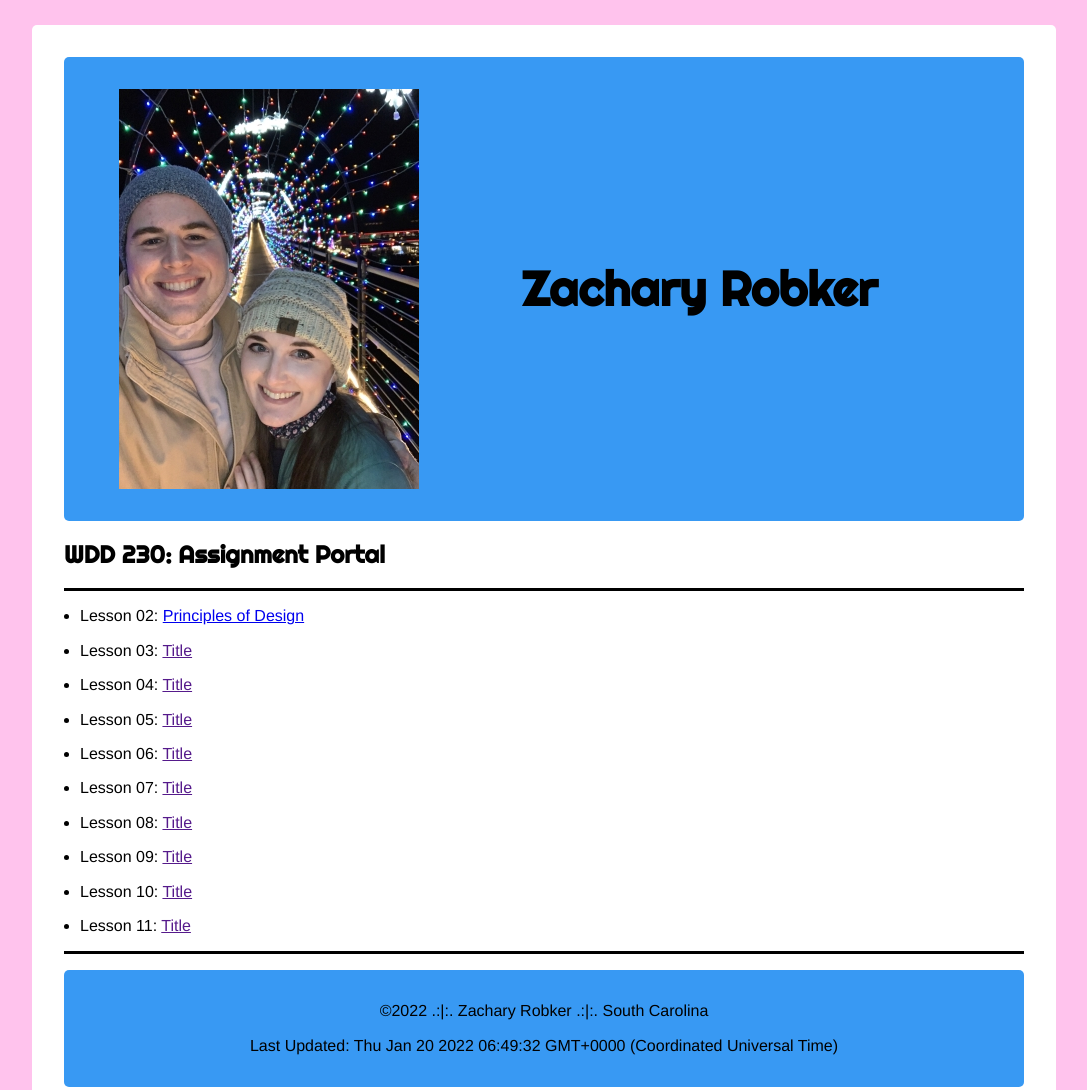
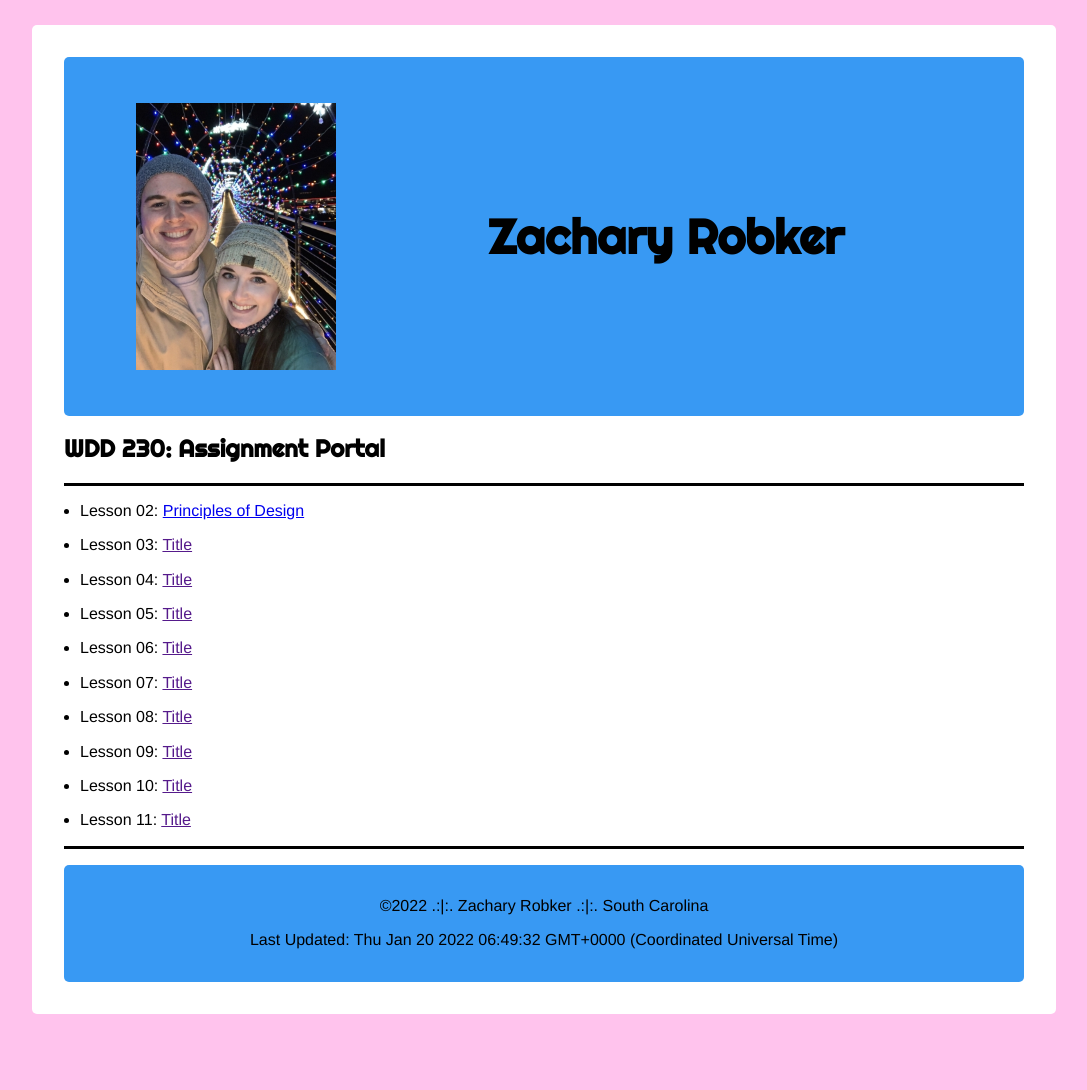
Before and after one commit to zrobker/winter, a plain HTML site: page index.html in a window 1280 px wide. Shown: the top 1090 px of the page, without its empty margins (96-1183 px from the left). After the commit the page ends 1039 px from the top, so only its background shows below. Drawn offline with Linux system fonts and the light colour scheme.

Commit message:
image width

```diff
--- a/css/small.css
+++ b/css/small.css
@@ -40,6 +40,8 @@ footer {
 
 }
 #image {
+    width: 200px;
+    align-self: center;
     grid-column: 1/2;
     grid-row: 1/4;
     justify-self: center;
```
